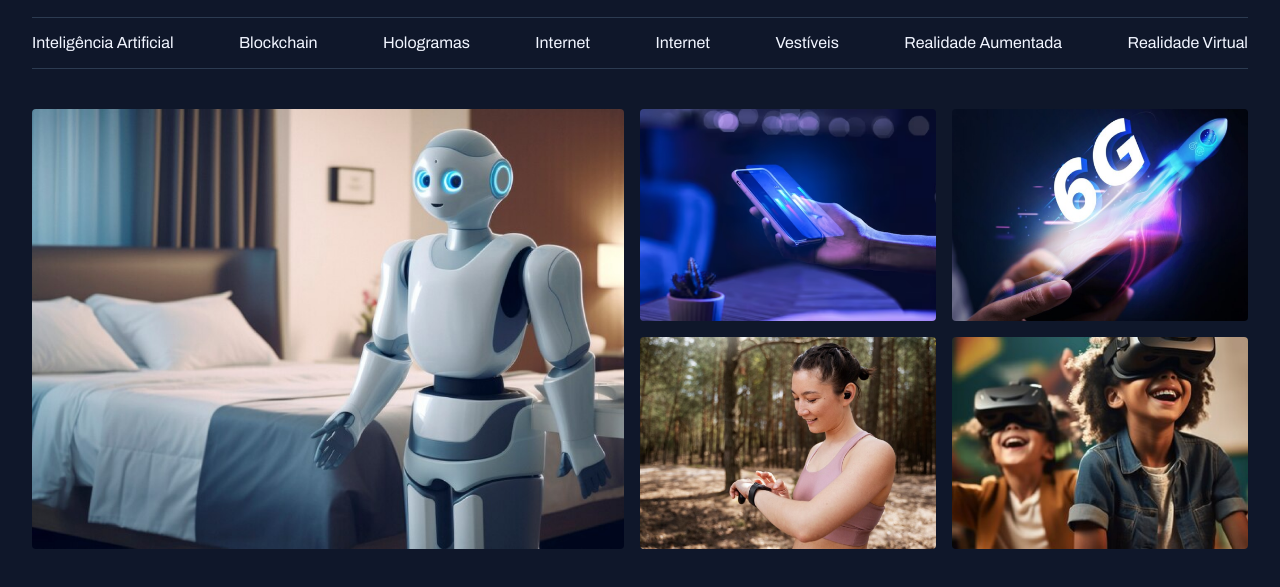
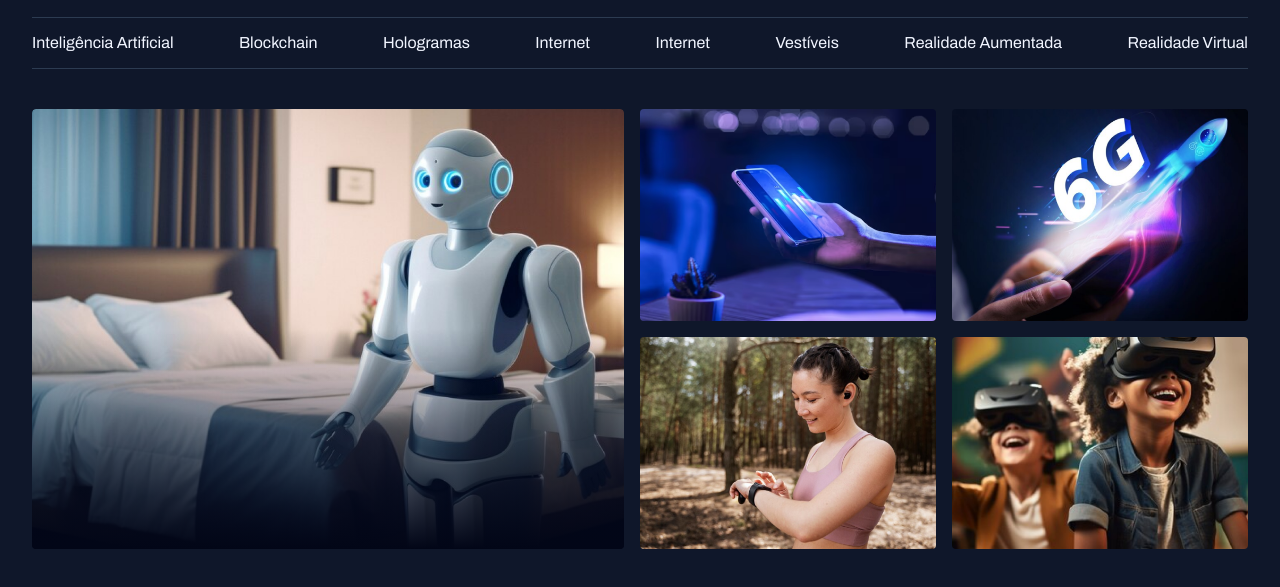
Before and after one commit to flpiensen/PortalNoticias, a plain HTML site: page index.html in a window 1280 px wide. Shown: the part 55-642 px from the top of the page. Drawn offline with Linux system fonts and the light colour scheme.

Commit message:
Add cards class to featured section for improved styling

```diff
--- a/index.html
+++ b/index.html
@@ -53,7 +53,7 @@
 
     <main class="grid container">
       <section id="featured" class="grid grid-flow-col gap-16">
-        <div>
+        <div class="cards">
           <img src="assets/img/Image 01.png" alt="" />
         </div>
 
--- a/style/components/setions.css
+++ b/style/components/setions.css
@@ -5,3 +5,17 @@
     border-radius: 4px;
   }
 }
+
+.cards {
+  border-radius: 4px;
+  overflow: hidden;
+  position: relative;
+
+  &::before {
+    content: "";
+    position: absolute;
+    inset: 0;
+    top: 50%;
+    background: linear-gradient(180deg, transparent 0%, #020617 100%);
+  }
+}
```
